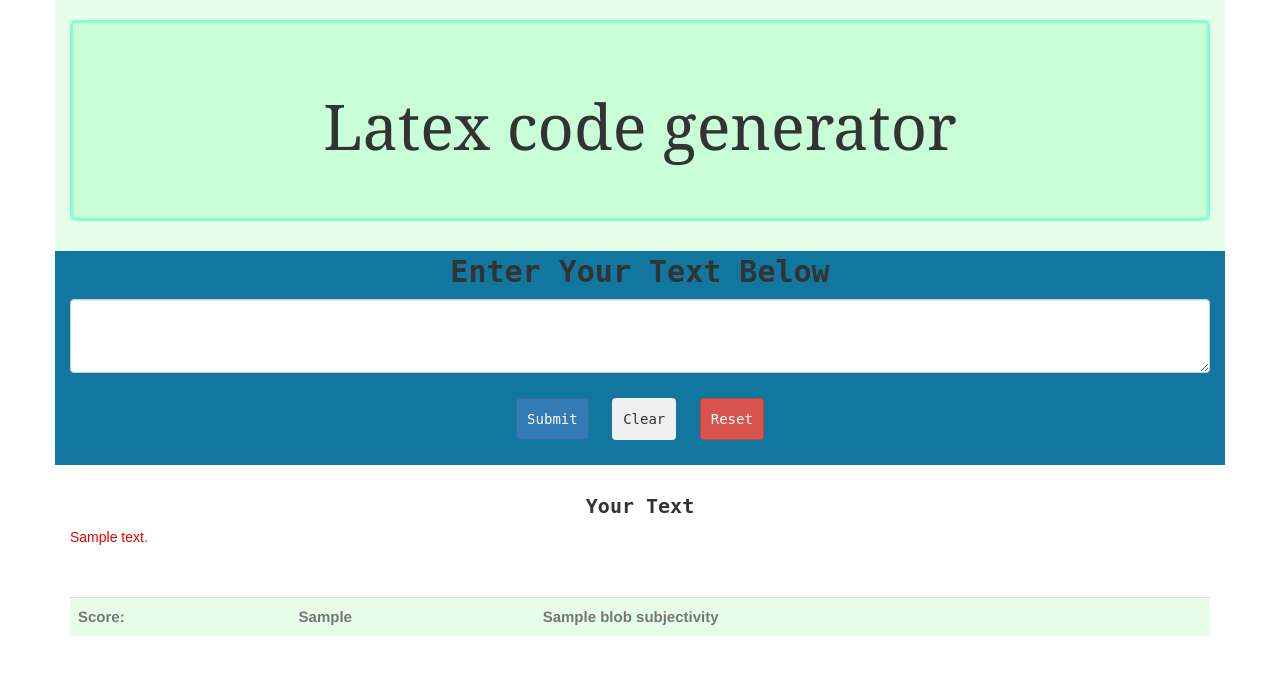
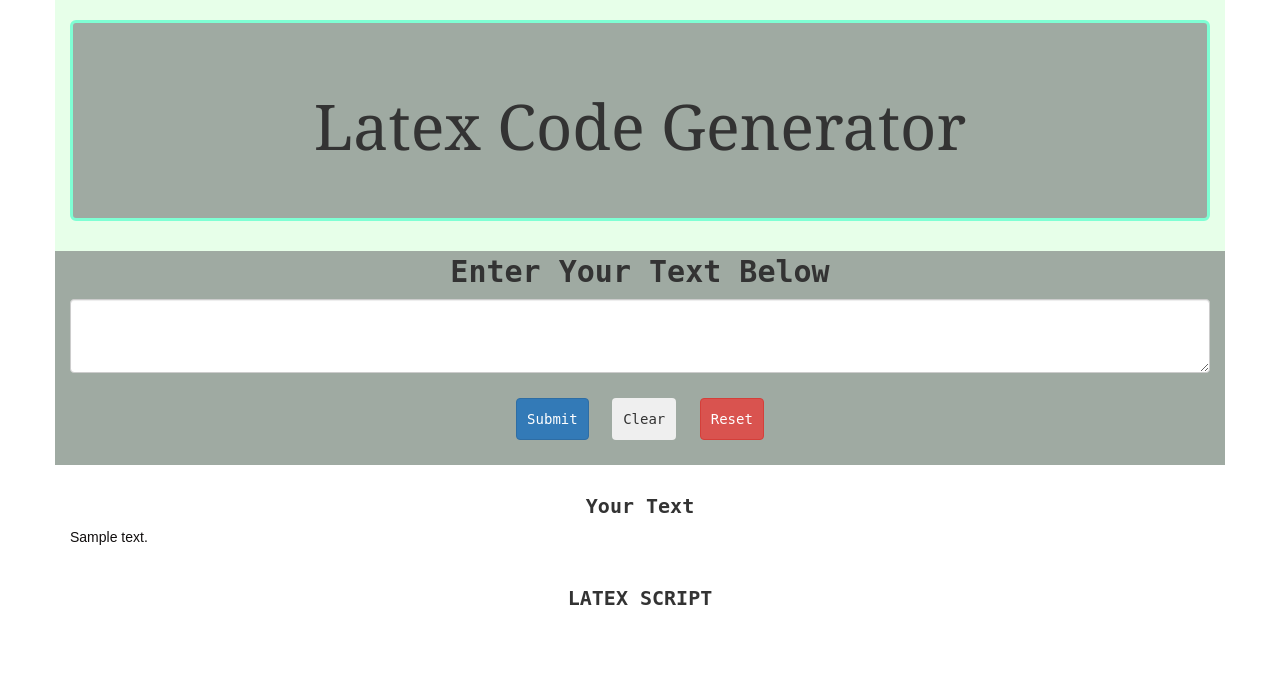
Before and after one commit to sksusha8853/Hackistica-Code-to-Latex-Script, a Flask app: template templates/index.html in a window 1280 px wide. Shown: the top 675 px of the page. Run offline with Flask 2, Linux system fonts and the light colour scheme; the template is opened without the code that fills it: most values are stand-ins (such as "Sample title", 1, 10 or a date in 2020); some libraries are stand-ins or nearby versions.

Commit message:
Update index.html

```diff
--- a/templates/index.html
+++ b/templates/index.html
@@ -2,12 +2,12 @@
 
 <div class="container" style="background-color: rgb(231, 255, 233);">
   <div class="jumbotron text-center"
-    style="background-color: rgb(200, 255, 214);  margin-top: 20px; font-family: Georgia, 'Times New Roman', Times, serif; border: solid 3px aquamarine;">
-    <h1>Latex code generator</h1>
+    style="background-color: rgb(159, 170, 162);  margin-top: 20px; font-family: Georgia, 'Times New Roman', Times, serif; border: solid 3px aquamarine;">
+    <h1>Latex Code Generator</h1>
   </div>
 </div>
 
-<div class="container" style="font-family: monospace; background-color: rgb(18, 119, 158);">
+<div class="container" style="font-family: monospace; background-color: rgb(159, 170, 162);">
   <form method="POST" action="{{ url_for('analyse')}}" id="myForm">
     <div class="heading text-center">
       <label class="heading" style="font-size: 30px; text-align: center;">Enter Your Text Below</label>
@@ -35,13 +35,19 @@
     <div class="card">
       <div class="card-text">
         <h5 class=" text-center" style="font-family: monospace; font-size: 20px; font-weight: bold;">Your Text</h5>
-        <p style="color: #ea0000; font-family: sans-serif">
+        <p style="color: #110e0e; font-family: sans-serif">
           {{ received_text }}
         </p>
         <br />
       </div>
+      <h5 class=" text-center" style="font-family: monospace; font-size: 20px; font-weight: bold;">LATEX SCRIPT</h5>
       <div class="card-footer text-muted">
-        <h1 class="output" style="text-align: center; font-weight: bold;">{{message}}</h1>
+        {% for e in message %}
+<div>
+  <h6 class="output" style="text-align: left; font-weight: bold;">{{e}}</h6>
+</div>
+{% endfor %}
+        <!-- <h1 class="output" style="text-align: center; font-weight: bold;">{{message}}</h1> -->
         <table class="table table-striped table-dark" style="font-weight: bold; font-size: 15px;">
           <!-- <thead>
             <tr>
@@ -50,13 +56,13 @@
               <th scope="col" style="background-color: rgb(231, 255, 233);">Subjectivity</th>
             </tr>
           </thead> -->
-          <tbody>
+          <!-- <tbody>
             <tr>
               <th scope="row" style="background-color: rgb(231, 255, 233);">Score:</th>
               <td style="background-color: rgb(231, 255, 233);">{{blob_polarity}}</td>
               <td style="background-color: rgb(231, 255, 233);">{{blob_subjectivity}}</td>
             </tr>
-          </tbody>
+          </tbody> -->
         </table>
       </div>
     </div>
```
